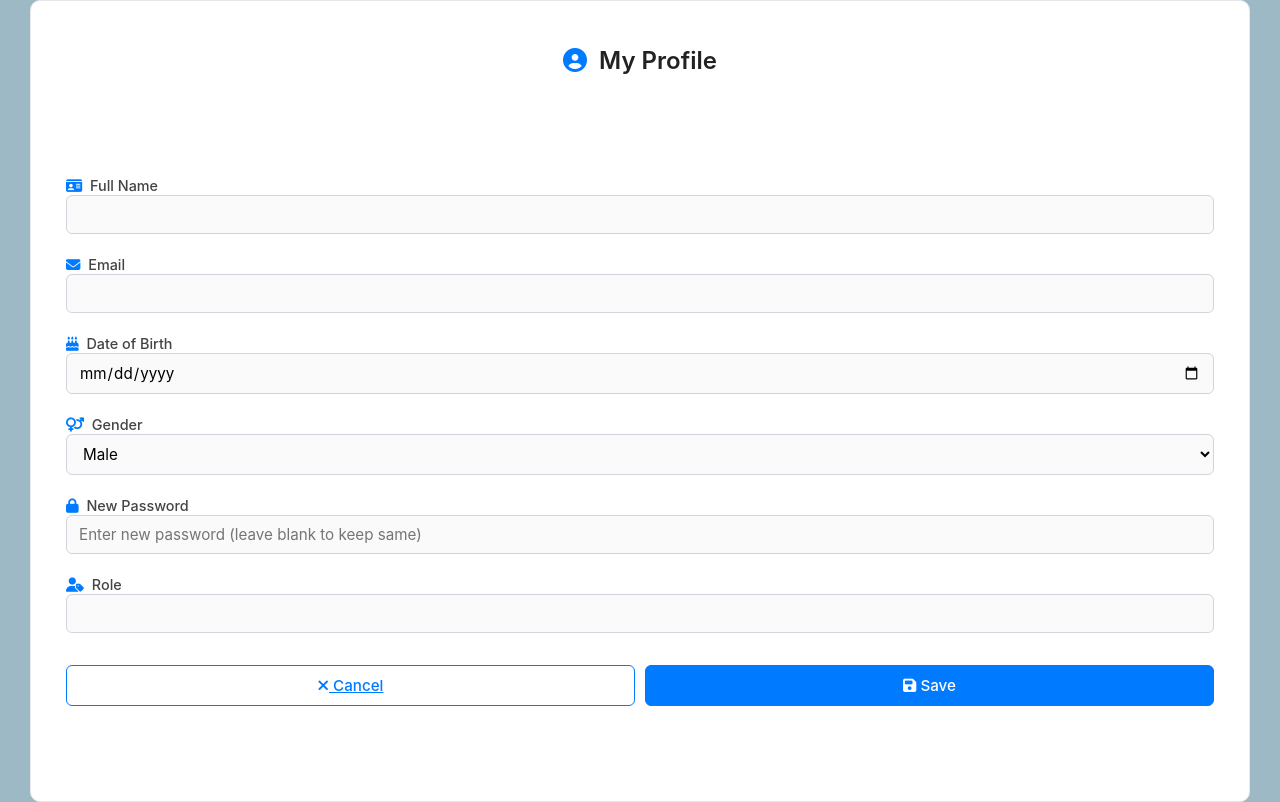
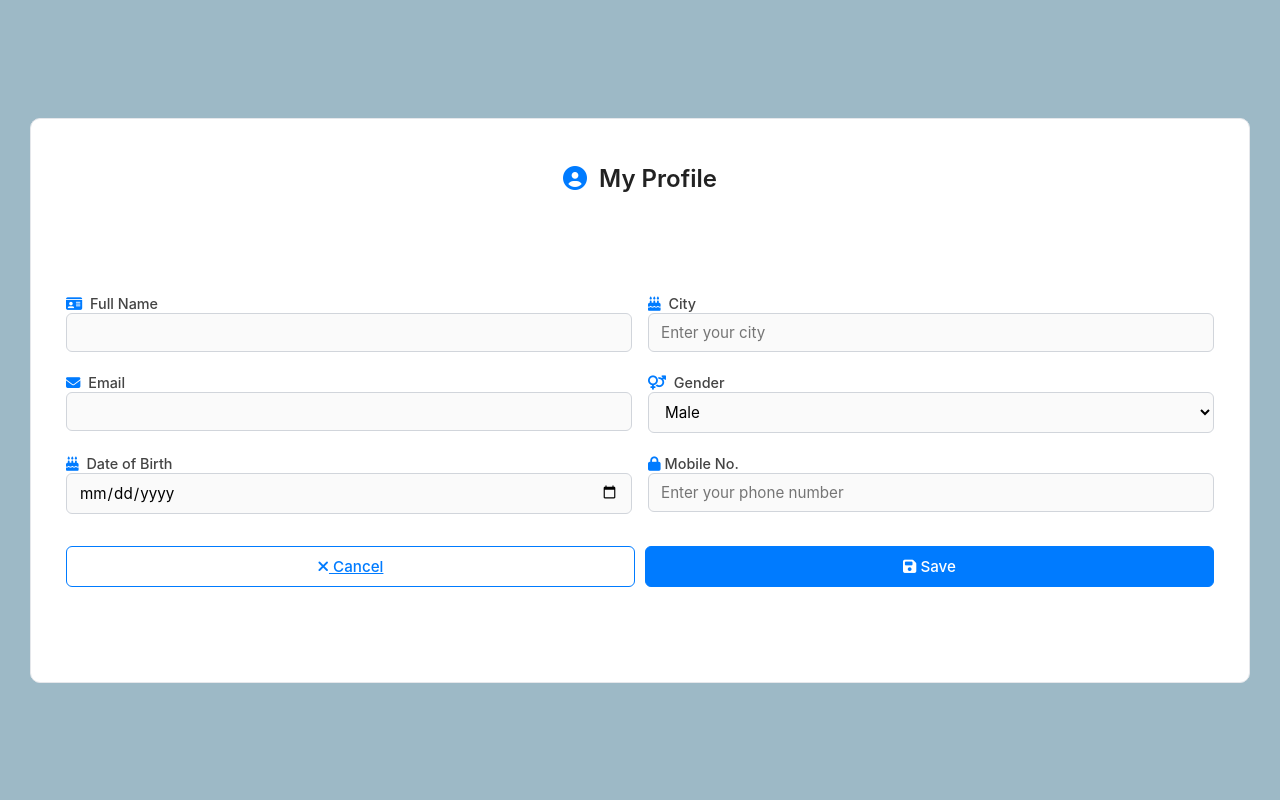
Before and after one commit to Rajvikaur5703/DailyExpensesTracker, a PHP site: page /users/profile.php in a window 1280 px wide. Run offline with PHP 8.4, Linux system fonts and the light colour scheme; the visitor is signed in with stand-in values (Sample User, id 1); data comes from the database, SQL or seed files in the repository; data that the repository does not hold is empty.

Commit message:
Update profile.php

```diff
--- a/expense-tracker/users/profile.php
+++ b/expense-tracker/users/profile.php
@@ -67,19 +67,24 @@ $user = $result->fetch_assoc();
         <h2 class="title"><i class="fa-solid fa-circle-user"></i> My Profile</h2>
 
         <form action="profile.php" method="POST" class="profile-form">
+
+        <div class="form-row">
             <div class="form-group">
                 <label><i class="fa-solid fa-id-card"></i> Full Name</label>
                 <input type="text" name="name" value="<?php echo htmlspecialchars($user['name']); ?>" required>
             </div>
 
             <div class="form-group">
+                <label><i class="fa-solid fa-cake-candles"></i> City</label>
+                <input type="text" name="city" placeholder="Enter your city">
+            </div>
+
+        </div>
+
+        <div class="form-row">
+            <div class="form-group">
                 <label><i class="fa-solid fa-envelope"></i> Email</label>
                 <input type="email" name="email" value="<?php echo htmlspecialchars($user['email']); ?>" required>
-            </div>
-
-            <div class="form-group">
-                <label><i class="fa-solid fa-cake-candles"></i> Date of Birth</label>
-                <input type="date" name="dob" value="<?php echo htmlspecialchars($user['dob']); ?>">
             </div>
 
             <div class="form-group">
@@ -91,15 +96,24 @@ $user = $result->fetch_assoc();
                 </select>
             </div>
 
+        </div>
+
+        <div class="form-row">
             <div class="form-group">
-                <label><i class="fa-solid fa-lock"></i> New Password</label>
-                <input type="password" name="password" placeholder="Enter new password (leave blank to keep same)">
+                <label><i class="fa-solid fa-cake-candles"></i> Date of Birth</label>
+                <input type="date" name="dob" value="<?php echo htmlspecialchars($user['dob']); ?>">
             </div>
 
             <div class="form-group">
+                <label><i class="fa-solid fa-lock"></i>Mobile No.</label>
+                <input type="number" name="mobile" placeholder="Enter your phone number">
+            </div>
+            <!-- <div class="form-group">
                 <label><i class="fa-solid fa-user-tag"></i> Role</label>
                 <input type="text" name="role" value="<?php echo htmlspecialchars($user['role']); ?>">
-            </div>
+            </div> -->
+
+        </div>
 
             <!-- Buttons -->
             <div class="form-actions">
```
